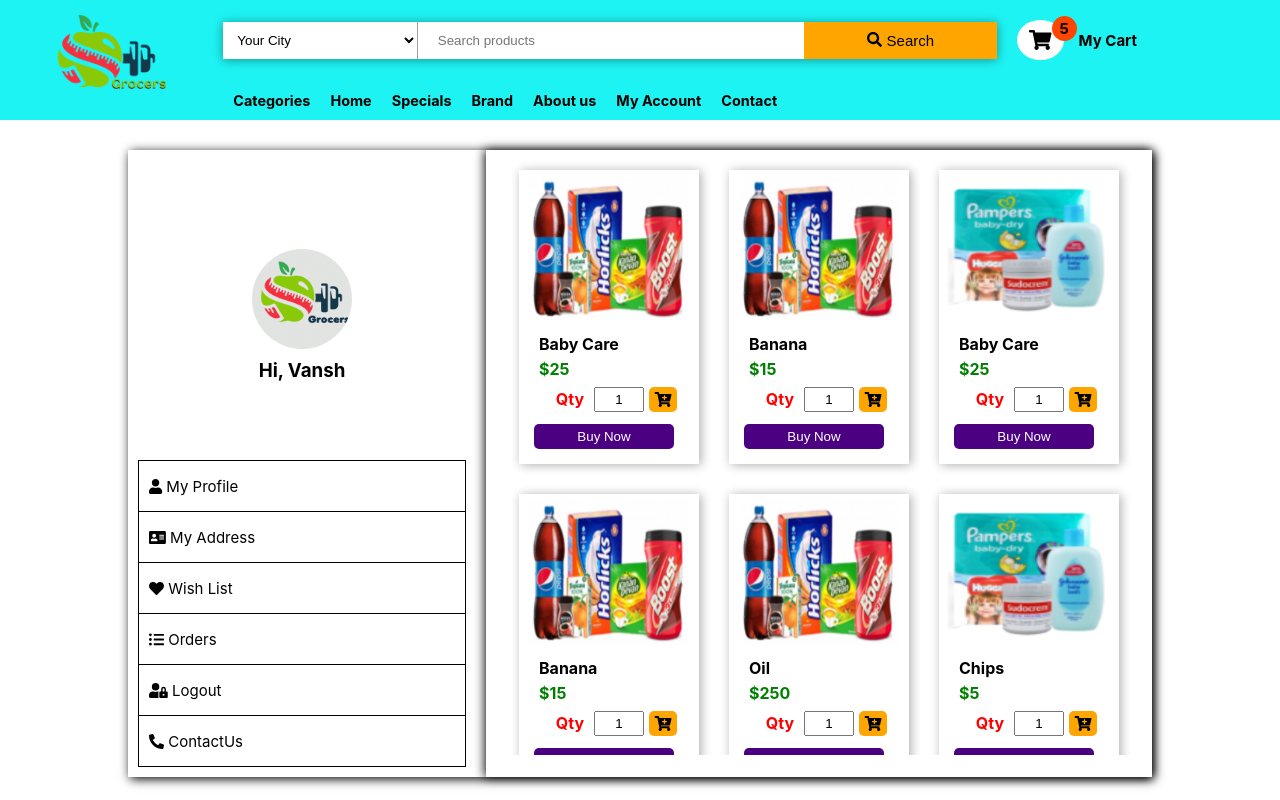
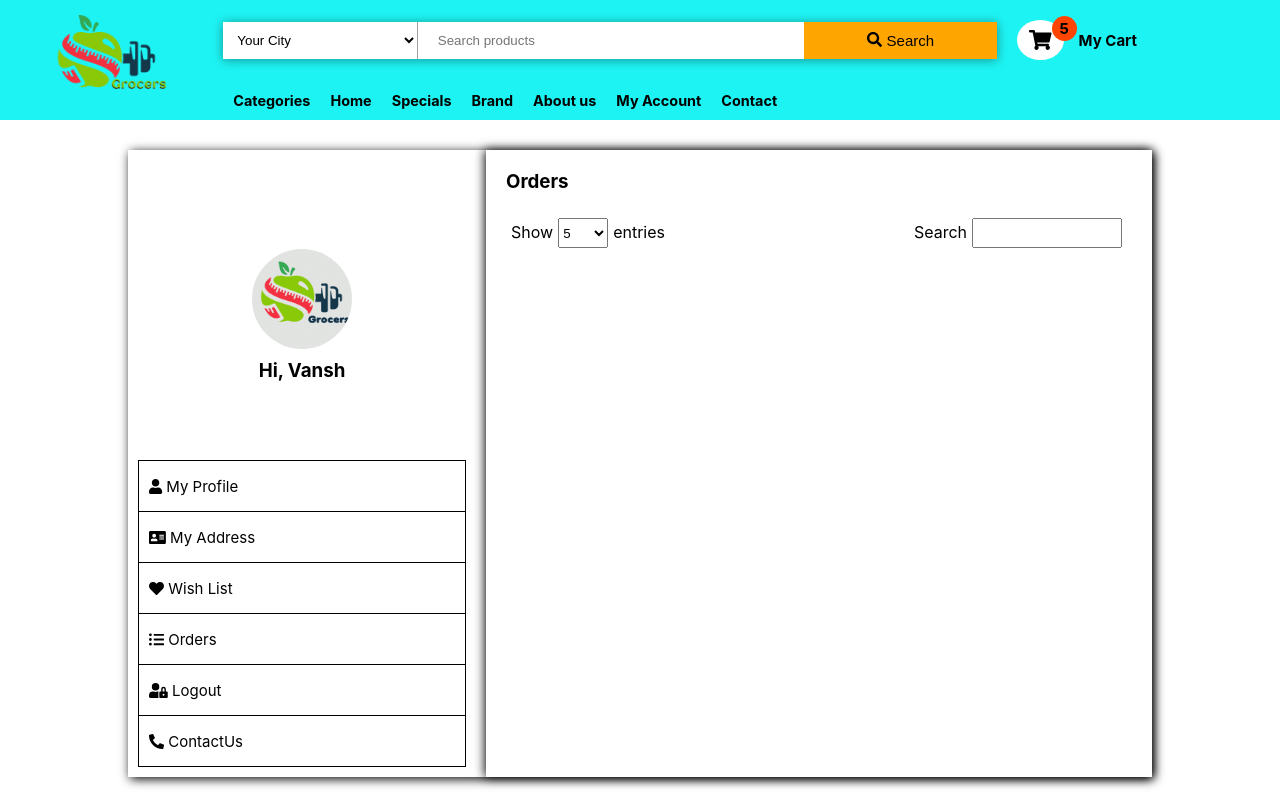
Before and after one commit to Vansh1067/grocers, a React (Create React App) app: page / in a window 1280 px wide. Shown: the top 800 px of the page. Built offline with nearby package versions, Linux system fonts and the light colour scheme.

Commit message:
add order header structure and design to user info component

```diff
--- a/src/component/userInfoComponent/deatilComponent/detailComponent.css
+++ b/src/component/userInfoComponent/deatilComponent/detailComponent.css
@@ -19,7 +19,7 @@
     margin-top: 0;
     padding: 0;
 }
-.form h3{
+.form h3,.order h3{
     padding: 15px;
 }
 .details .form .reviewForm{
--- a/src/component/userInfoComponent/deatilComponent/detailComponent.js
+++ b/src/component/userInfoComponent/deatilComponent/detailComponent.js
@@ -5,6 +5,7 @@
 import ProfileForm from './profileForm/profileForm'
 import AddressForm from './addressForm/addressForm'
 import ProductCardComponent from '../../categoriesCardComponent/productCardComponent/productCardComponent'
+import OrderComponent from './orderComponent/orderComponent'
 const DetailComponent=(props)=>{
     const product=[{title:'Baby Care',price:25},{title:'Banana',price:15},{title:'Baby Care',price:25},{title:'Banana',price:15},{title:'Oil',price:250},{title:'Chips',price:5},{title:'Baby Care',price:25},{title:'Banana',price:15},{title:'Oil',price:250},{title:'Chips',price:5}]
 
@@ -12,7 +13,8 @@
         <Hoc class="details">
            {/*  <ProfileForm/> */}
             {/* <AddressForm/> */}
-           <div class="wishList">
+            <OrderComponent/>
+          {/*  <div class="wishList">
 
            {
 
@@ -21,7 +23,7 @@
 
                })
            }
-           </div>
+           </div> */}
         </Hoc>
     );
 }
--- /dev/null
+++ b/src/component/userInfoComponent/deatilComponent/orderComponent/orderComponent.css
@@ -0,0 +1,17 @@
+.orderHeader{
+   display: flex;
+   flex-direction: row;
+   justify-content: space-between;
+   margin:10px 20px
+
+}
+
+.orderHeader select,.orderHeader input{
+    width:50px;
+    margin: 0 5px;
+    height: 30px;
+}
+.orderHeader input{
+    width:150px;
+
+}
--- /dev/null
+++ b/src/component/userInfoComponent/deatilComponent/orderComponent/orderComponent.js
@@ -0,0 +1,30 @@
+import React from 'react';
+
+import Hoc from '../../../../Hoc/hoc'
+import './orderComponent.css'
+const OrderComponent=(props)=>{
+    return(
+        <Hoc>
+            <div class="order">
+                <h3>Orders</h3>
+                <div class="orderHeader">
+                    <span>Show<select>
+                        <option>5</option>
+                        <option>10</option>
+                        <option>15</option>
+                        <option>20</option>
+
+                    </select>entries
+                    </span>
+                    <span>
+                        Search<input type="text"></input>
+                    </span>
+                </div>
+                <div class="table">
+
+                </div>
+            </div>
+        </Hoc>
+    );
+}
+export default OrderComponent
```
